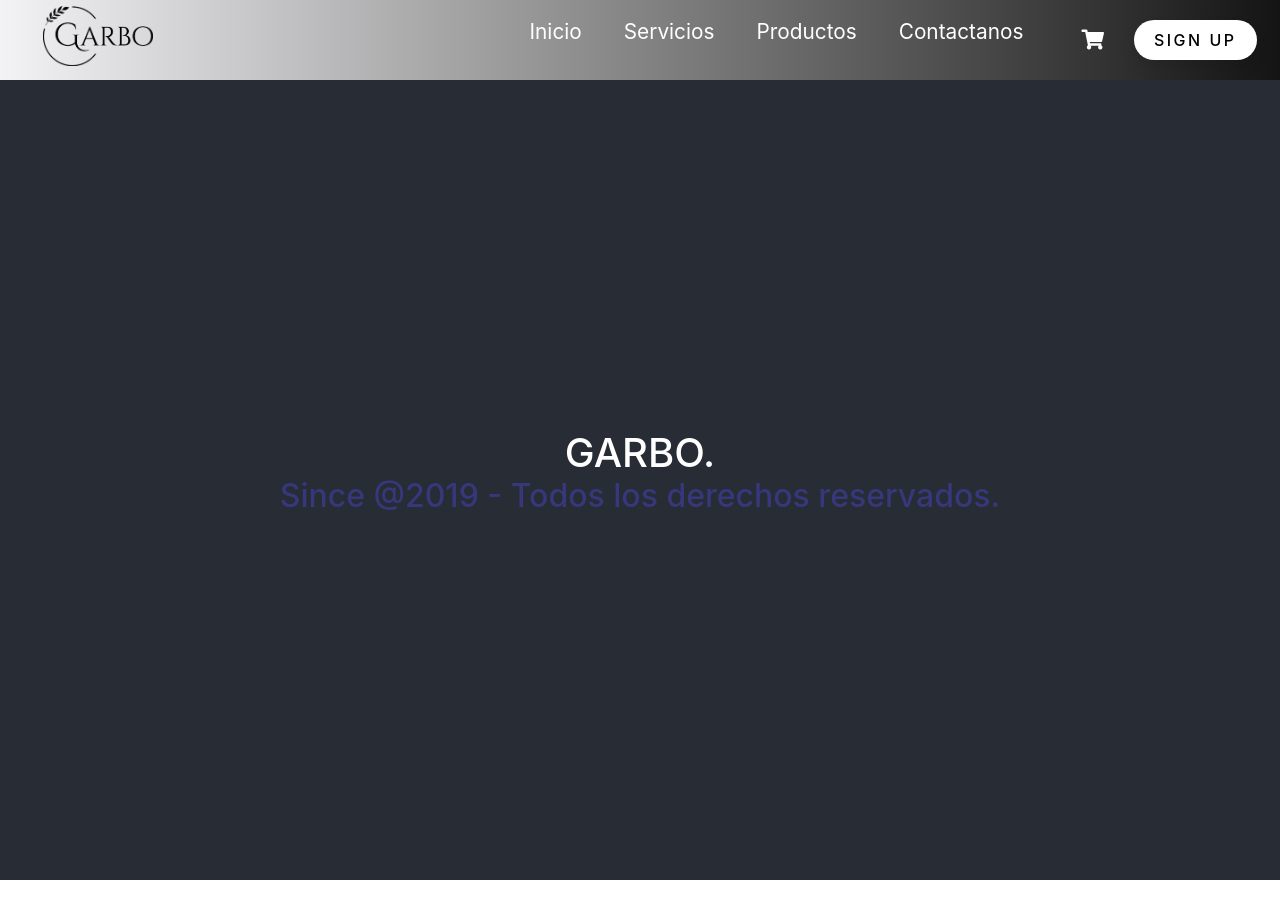
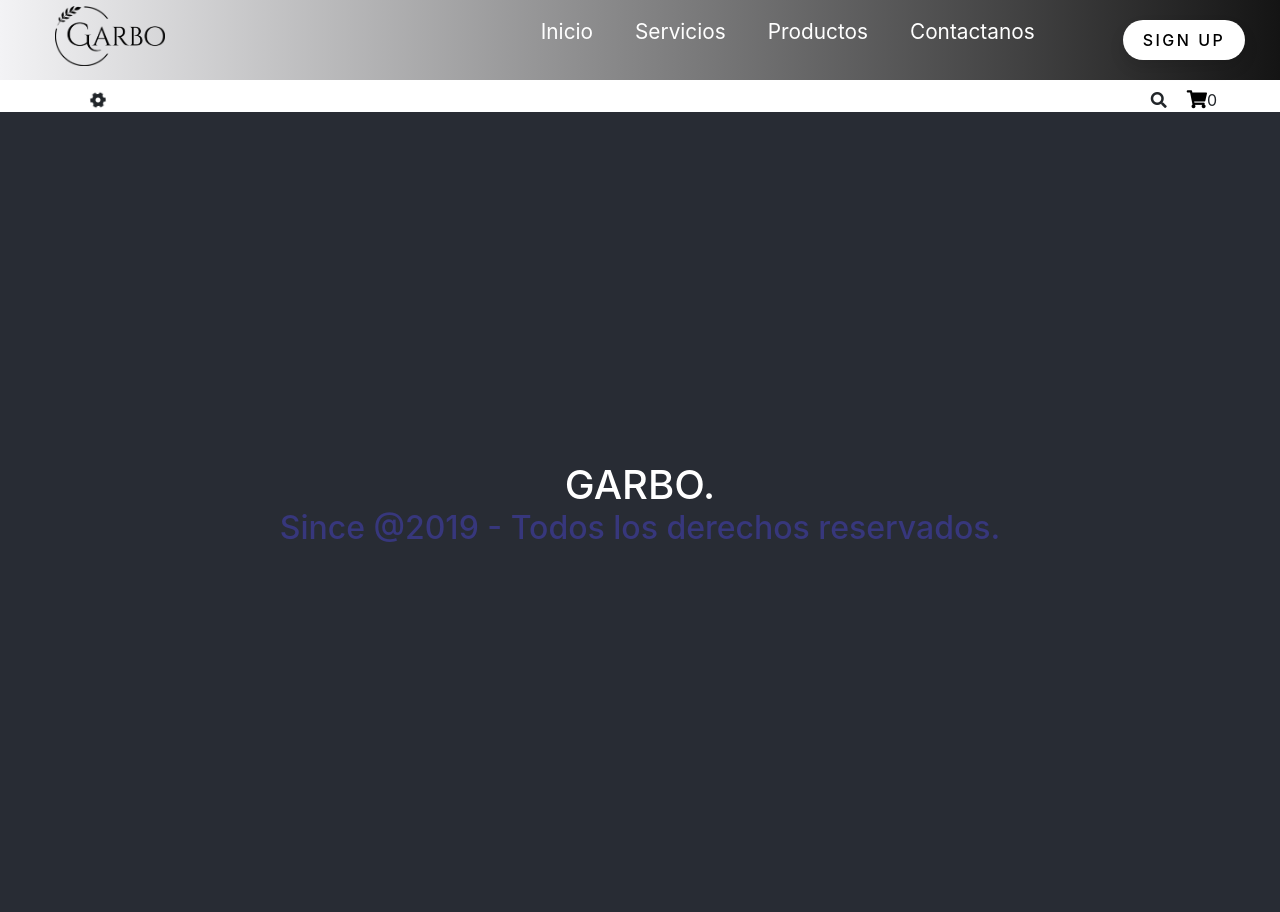
Before and after one commit to JulesC/Garbo_JulioLuna, a React (Vite) app: page / in a window 1280 px wide. Before the commit the page ends 880 px from the top, so only its background shows below. Built offline with nearby package versions, Linux system fonts and the light colour scheme.

Commit message:
segundo commit

```diff
--- a/index.html
+++ b/index.html
@@ -14,8 +14,8 @@
   <link
     href="https://fonts.googleapis.com/css2?family=Major+Mono+Display&family=Montserrat&family=Open+Sans+Condensed:wght@300&family=Permanent+Marker&display=swap"
     rel="stylesheet">
-    <!--Bootstrap-->
-    <link href="https://cdn.jsdelivr.net/npm/bootstrap@5.1.1/dist/css/bootstrap.min.css" rel="stylesheet"
+  <!--Bootstrap-->
+  <link href="https://cdn.jsdelivr.net/npm/bootstrap@5.1.1/dist/css/bootstrap.min.css" rel="stylesheet"
         integrity="sha384-F3w7mX95PdgyTmZZMECAngseQB83DfGTowi0iMjiWaeVhAn4FJkqJByhZMI3AhiU" crossorigin="anonymous">
 
   <title>GARBO - INICIO</title>
--- a/src/App.jsx
+++ b/src/App.jsx
@@ -1,14 +1,23 @@
 import './App.css'
+import './components/Cart/css/CartWidget.css'
 import './plugings/sweetalert2.css'
 import Navbar from './components/Navbar/jsx/Navbar'
 import ItemListContainer from './components/Navbar/jsx/ItemListContainer'
+import CartWidget from './components/Cart/jsx/CartWidget'
 
 function App() {
+
   const Subtitulo = 'Since @2019 - Todos los derechos reservados.'
+  const Icono =
+    <div>
+      <i className="fa fa-cog fa-spin" />
+    </div>
 
   return (
     <div className="App">
       < Navbar />
+      < CartWidget Icono={Icono} />
+
       <header className="App-header">
         < ItemListContainer Greetings={Subtitulo} />
       </header >
--- /dev/null
+++ b/src/components/Cart/css/CartWidget.css
@@ -0,0 +1,31 @@
+.fa-cog{
+    margin-left: 90px;
+    margin-top: -20px;
+    float: left;
+}
+
+.fa-search{
+    margin-top: 10px;
+    margin-left: 85%;
+}
+
+.fa-search:hover{
+    box-shadow: 0px 15px 20px rgba(46, 229, 157, 0.4);
+    transform: translateY(2px);
+    color: #2EE59D;
+    border-radius: 45px;
+}
+
+.fa-shopping-cart{
+    margin-top: 10px;
+    margin-left: 20px;
+    color: black;
+    font-size: 18px;
+  }
+
+.fa-shopping-cart:hover{
+   box-shadow: 0px 15px 20px rgba(46, 229, 157, 0.4);
+   transform: translateY(2px);
+   color: #2EE59D;
+   border-radius: 45px;
+}
--- /dev/null
+++ b/src/components/Cart/jsx/CartWidget.jsx
@@ -0,0 +1,21 @@
+import { useState } from "react"
+import '../css/CartWidget.css'
+
+const CartWidget = (props) => {
+    const[count, setCount] = useState(0)
+
+    const handleCount = () => {
+        setCount(count+1)
+    }
+
+    return (
+        <div>
+            <i className="fas fa-search"></i>
+            <i className="fa fa-shopping-cart"></i>
+            {count}
+            {props.Icono}
+        </div>
+    )
+}
+
+export default CartWidget
--- a/src/components/Navbar/css/Navbar.css
+++ b/src/components/Navbar/css/Navbar.css
@@ -16,19 +16,6 @@
 
 #logoNav {
     width: 110px;
-}
-
-.fa-shopping-cart{
-    color: #fff;
-    font-size: 20px;
- }
-
- .fa-shopping-cart:hover{
-    box-shadow: 0px 15px 20px rgba(46, 229, 157, 0.4);
-    transition: 250ms;
-    transform: translateY(-7px);
-    color: #2EE59D;
-
 }
 
 .nav-menu {
--- a/src/components/Navbar/jsx/Navbar.jsx
+++ b/src/components/Navbar/jsx/Navbar.jsx
@@ -29,10 +29,6 @@ class Navbar extends Component {
                         )
                     })}
                 </ul>
-                 <div>
-                    {}
-                  <i class="fa fa-shopping-cart"></i>
-                </div>
                 <Button onClick={this.saludo}>Sign Up</Button>
             </nav>
         )
```
